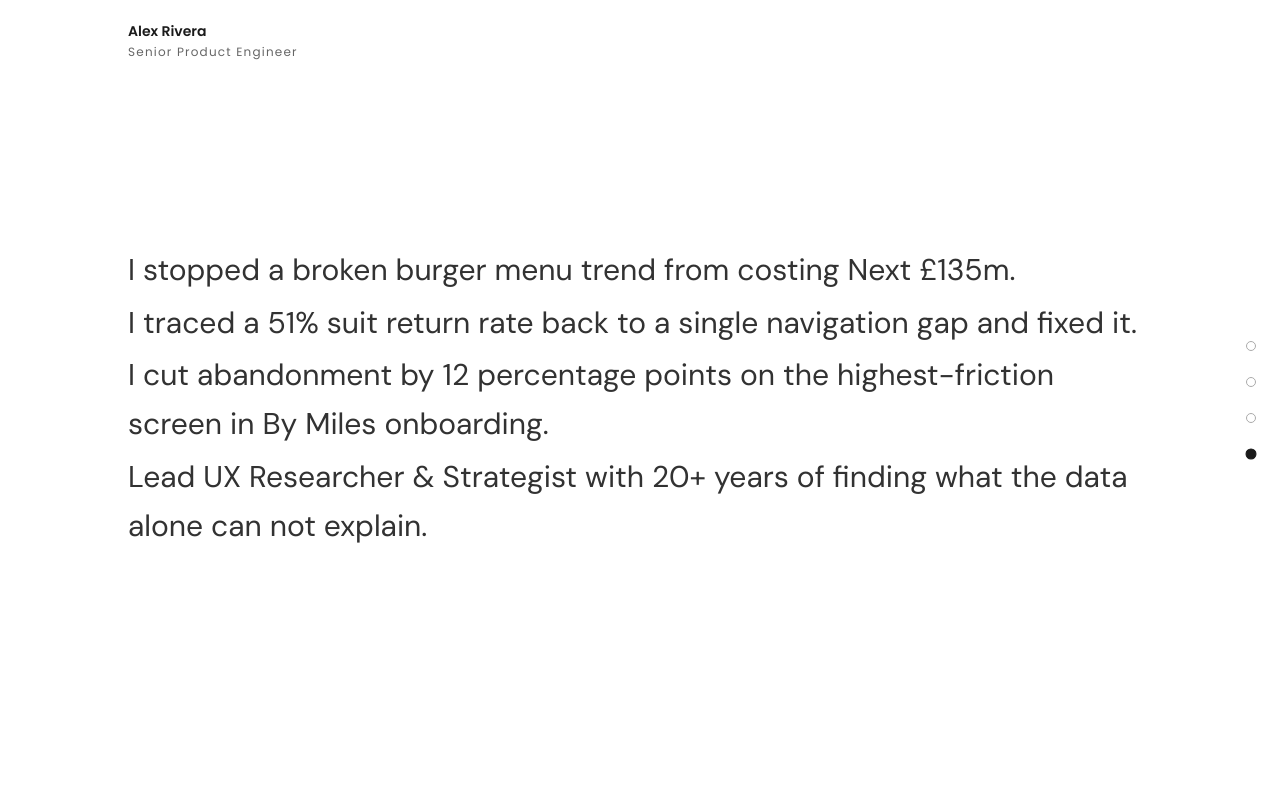
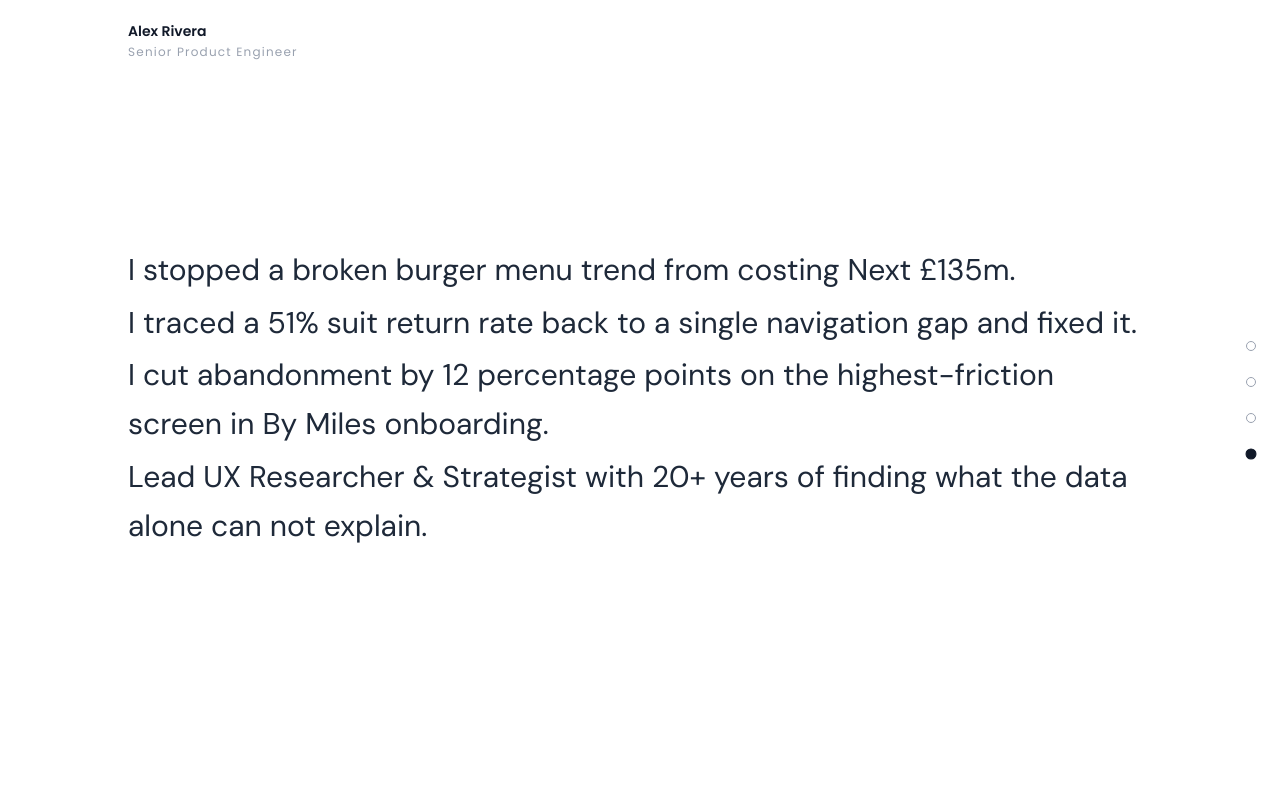
Before and after one commit to arnaumanyosa/arnaumanyosa.github.io, an Astro site: page / in a window 1280 px wide. Shown: the top 800 px of the page. Built offline with nearby package versions, Linux system fonts and the light colour scheme; Astro itself is replaced by a stand-in of ours.

Commit message:
updates theme colors and fixes dotnav

```diff
--- a/src/components/DotNav.astro
+++ b/src/components/DotNav.astro
@@ -23,7 +23,11 @@
           {label}
         </span>
         <span
-          class="dot block w-2.5 h-2.5 rounded-full border border-border bg-white transition-all duration-200 group-hover:bg-hover group-hover:border-hover group-focus-visible:ring-2 group-focus-visible:ring-border"
+          class="dot block w-2.5 h-2.5 rounded-full border border-subtle bg-white transition-all duration-200
+            group-hover:bg-hover group-hover:border-hover
+            data-active:bg-heading data-active:border-heading data-active:scale-110
+            data-active:group-hover:bg-heading data-active:group-hover:border-heading
+            group-focus-visible:ring-2 group-focus-visible:ring-border"
           aria-hidden="true"
         />
       </a>
@@ -36,14 +40,12 @@
 
   function setActive(id: string) {
     dots.forEach((dot) => {
-      const circle = dot.querySelector('.dot');
+      const circle = dot.querySelector<HTMLElement>('.dot');
       if (!circle) return;
       if (dot.dataset.dot === id) {
-        circle.classList.add('bg-heading', '!border-heading', 'scale-110');
-        circle.classList.remove('bg-white', 'border-border');
+        circle.dataset.active = '';
       } else {
-        circle.classList.remove('bg-heading', '!border-heading', 'scale-110');
-        circle.classList.add('bg-white', 'border-border');
+        delete circle.dataset.active;
       }
     });
   }
--- a/src/styles/global.css
+++ b/src/styles/global.css
@@ -3,15 +3,14 @@
 @theme {
   --font-heading: 'Poppins', sans-serif;
   --font-body: 'DM Sans', sans-serif;
+}
 
-  --color-heading: #1a1a1a;
-  --color-body: #323232;
-  --color-subtle: #666666;
-  /* --color-subtle: #4d4d4d; */
-  --color-hover: #808080;
-  /* --color-hover: #666666; */
-  --color-border: #aaaaaa;
-  /* --color-border: #808080; */
+@theme inline {
+  --color-heading: var(--color-gray-900);
+  --color-body: var(--color-gray-800);
+  --color-subtle: var(--color-gray-400);
+  --color-hover: var(--color-gray-300);
+  --color-border: var(--color-gray-200);
 }
 
 @layer base {
```
